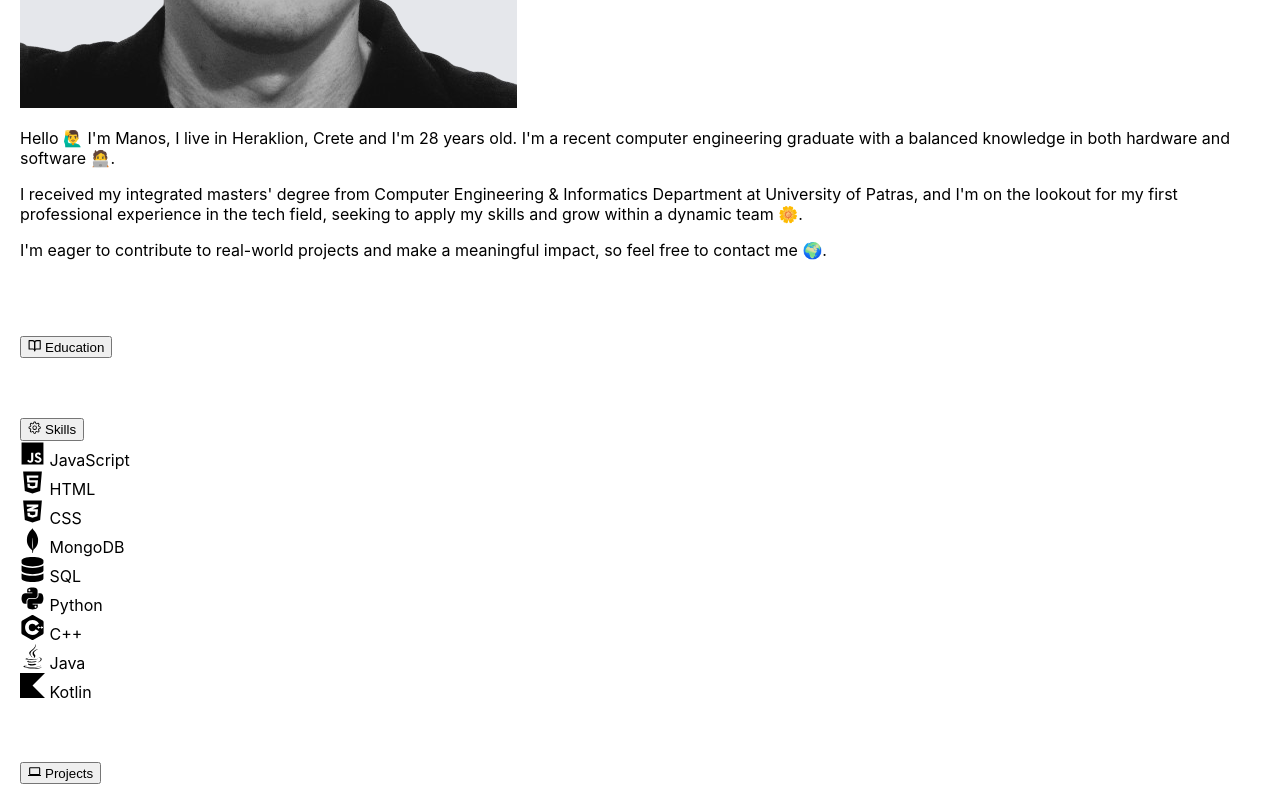
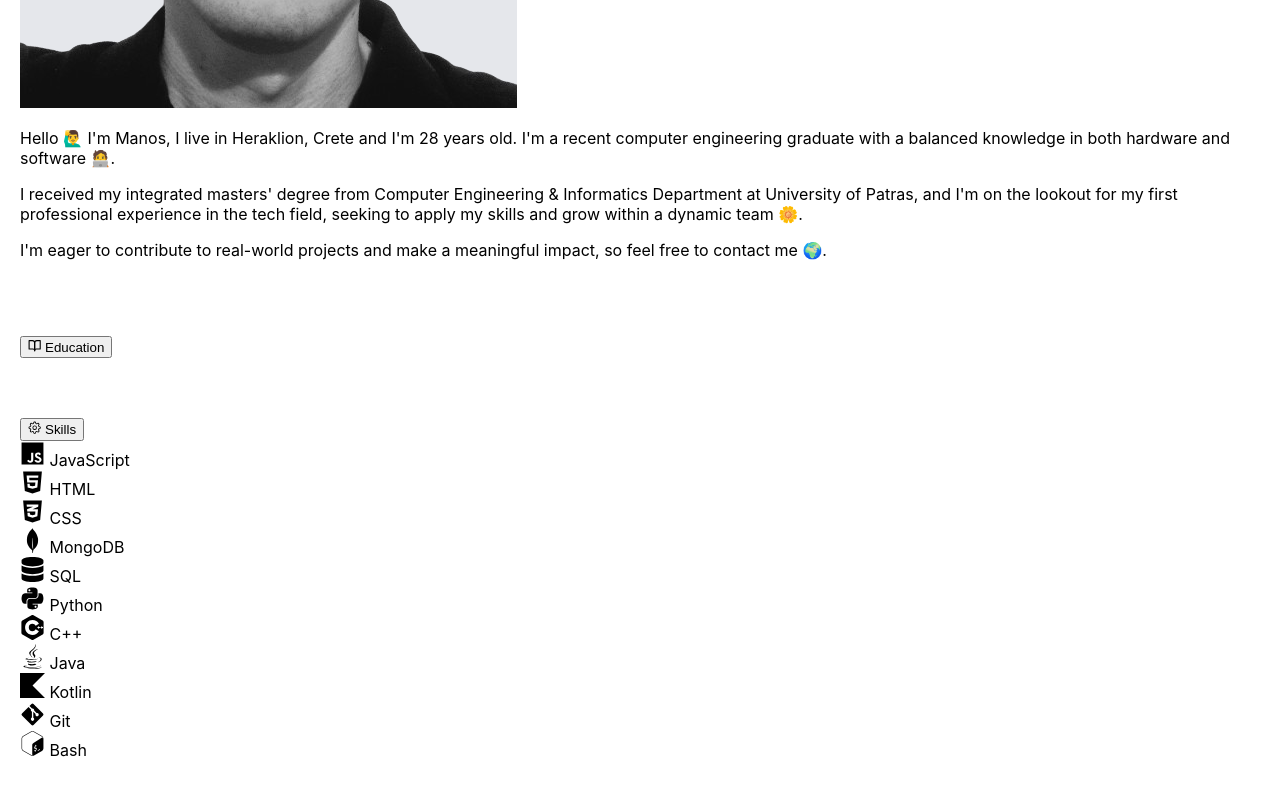
Before and after one commit to manosmin/manosmin.github.io, a React (Create React App) app: page / in a window 1280 px wide. Both pictures are taken after a click on the button "Skills". Shown: the part 615-1415 px from the top of the page. Built offline with nearby package versions, Linux system fonts and the light colour scheme.

Commit message:
correct skill bar colors

```diff
--- a/src/components/SkillItem.js
+++ b/src/components/SkillItem.js
@@ -3,8 +3,8 @@ import React from 'react'
 function SkillItem(props) {
   return (<>
     <div class="mt-10 mb-1 font-medium">{props.myItem.Icon} {props.myItem.Title}</div>
-    <div class="w-full h-4 mb-8 bg-gray-200 rounded-full dark:bg-gray-400">
-        <div class="h-4 bg-gray-500 rounded-full dark:bg-gray-900" style={{width: props.myItem.Percentage}}>
+    <div class="w-full h-4 mb-8 bg-gray-800 rounded-full dark:bg-gray-400">
+        <div class="h-4 bg-gray-200 rounded-full dark:bg-gray-900" style={{width: props.myItem.Percentage}}>
     </div>
     </div>
     </>
--- a/src/components/Skills.js
+++ b/src/components/Skills.js
@@ -2,8 +2,8 @@ import { React, useState } from 'react';
 import SkillItem from './SkillItem';
 import { GoGear } from "react-icons/go";
 import { IoLogoJavascript } from "react-icons/io5";
-import { FaPython, FaHtml5, FaCss3Alt, FaJava, FaDatabase } from "react-icons/fa";
-import { SiKotlin, SiCplusplus, SiMongodb  } from "react-icons/si";
+import { FaPython, FaHtml5, FaCss3Alt, FaJava, FaDatabase, FaGitAlt  } from "react-icons/fa";
+import { SiKotlin, SiCplusplus, SiMongodb, SiGnubash   } from "react-icons/si";
 
 
 
@@ -31,6 +31,8 @@ function Skills() {
         <SkillItem myItem = {{Title: 'C++', Percentage: '60%', Icon: <SiCplusplus className='mb-2 inline' size={25} />}}/>
         <SkillItem myItem = {{Title: 'Java', Percentage: '50%', Icon: <FaJava className='mb-2 inline' size={25} />}}/>
         <SkillItem myItem = {{Title: 'Kotlin', Percentage: '40%', Icon: <SiKotlin className='mb-2 inline' size={25} />}}/>
+        <SkillItem myItem = {{Title: 'Git', Percentage: '80%', Icon: <FaGitAlt className='mb-2 inline' size={25} />}}/>
+        <SkillItem myItem = {{Title: 'Bash', Percentage: '50%', Icon: <SiGnubash className='mb-2 inline' size={25} />}}/>
         </>)}
     </section>
   )
```
